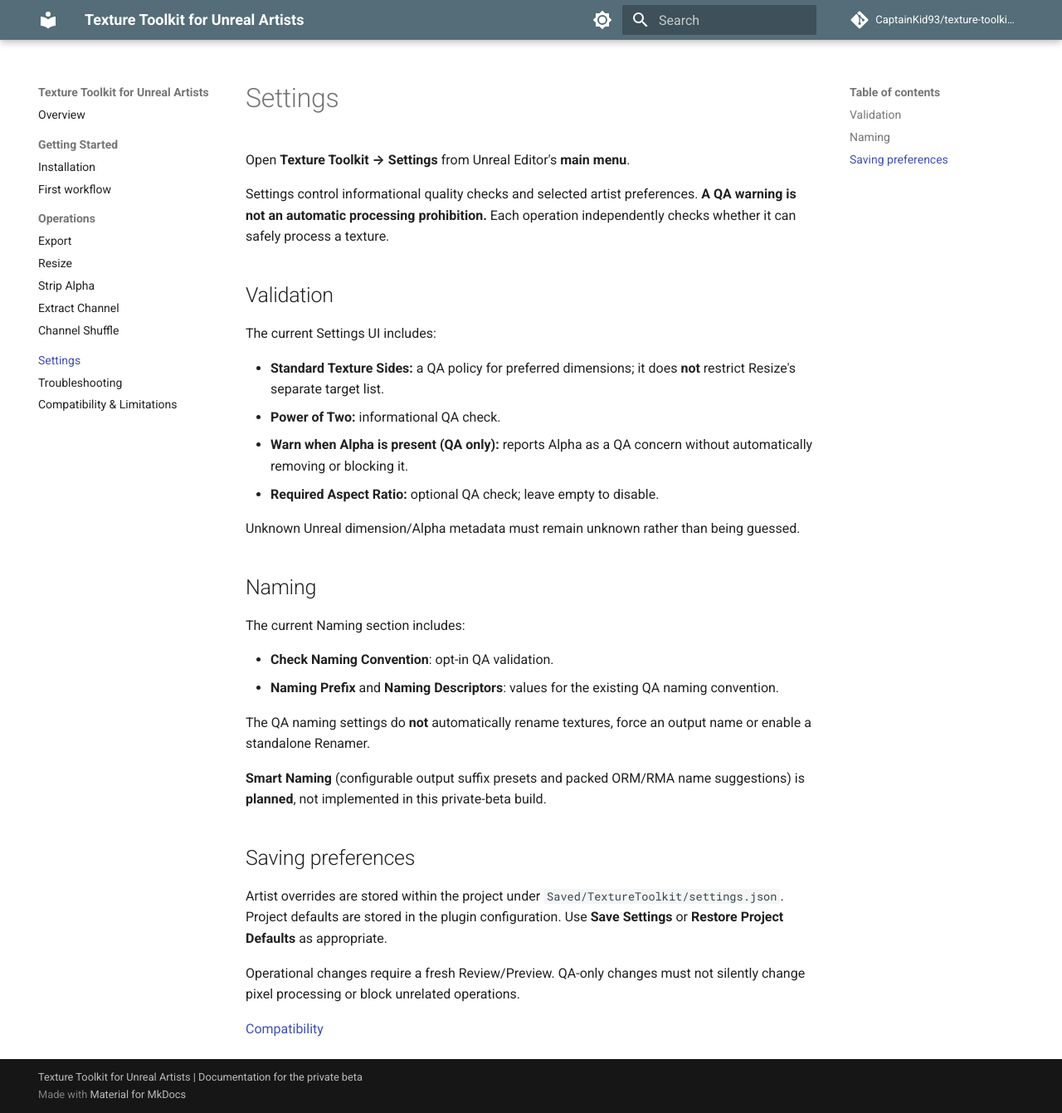
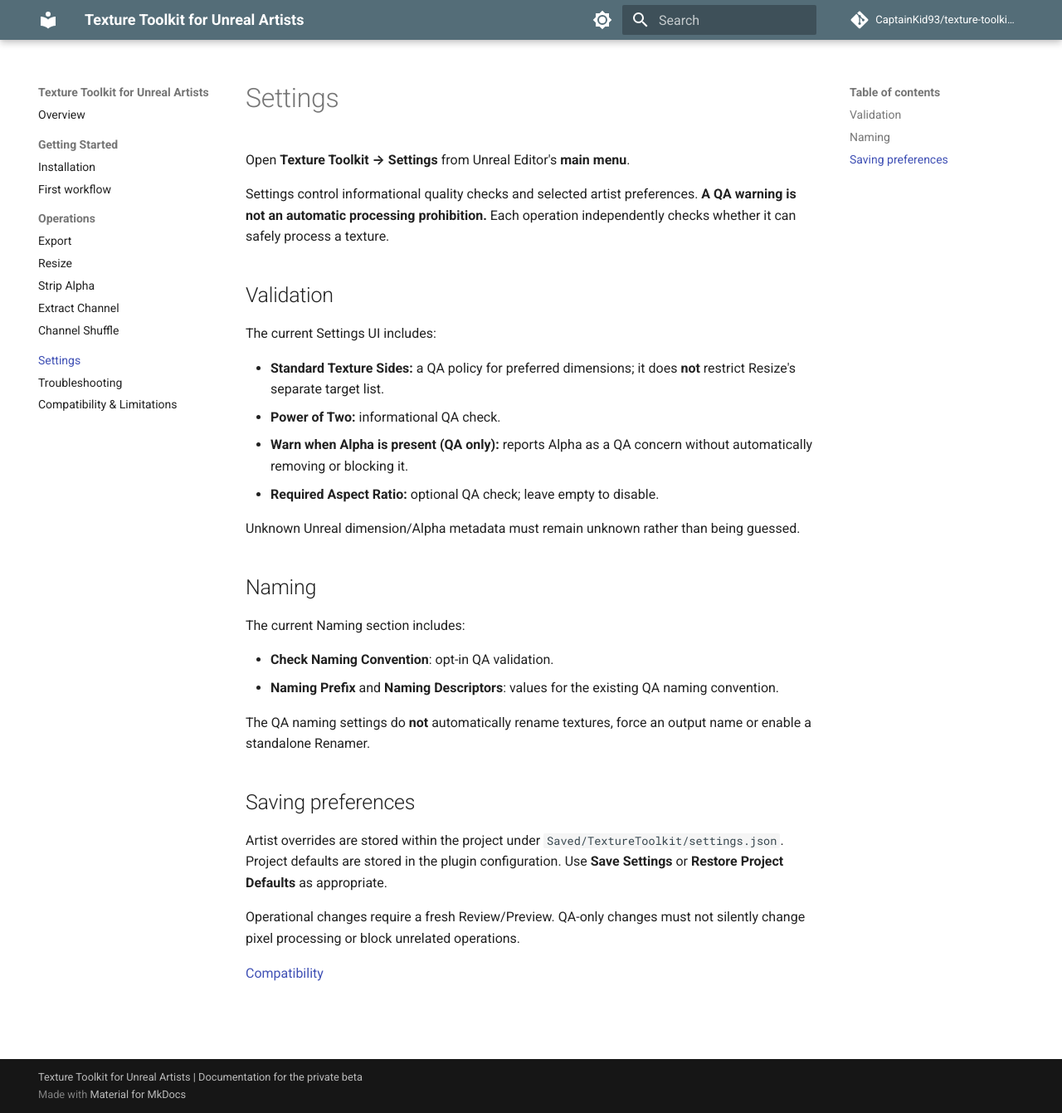
Before and after one commit to CaptainKid93/texture-toolkit-docs, an MkDocs documentation site: the page built from docs/settings.md, in a window 1280 px wide and 1341 px high. Shown: the whole window at 83% size. Built offline with MkDocs 1.6.1 and Material for MkDocs 9.7.7, drawn with Linux system fonts in a browser that asks for light colours; comment, search, counter and statistics services are not loaded.

Commit message:
docs: limit public guide to implemented operations

```diff
--- a/docs/settings.md
+++ b/docs/settings.md
@@ -24,8 +24,6 @@ The current Naming section includes:
 
 The QA naming settings do **not** automatically rename textures, force an output name or enable a standalone Renamer.
 
-**Smart Naming** (configurable output suffix presets and packed ORM/RMA name suggestions) is **planned**, not implemented in this private-beta build.
-
 ## Saving preferences
 
 Artist overrides are stored within the project under `Saved/TextureToolkit/settings.json`. Project defaults are stored in the plugin configuration. Use **Save Settings** or **Restore Project Defaults** as appropriate.
```
